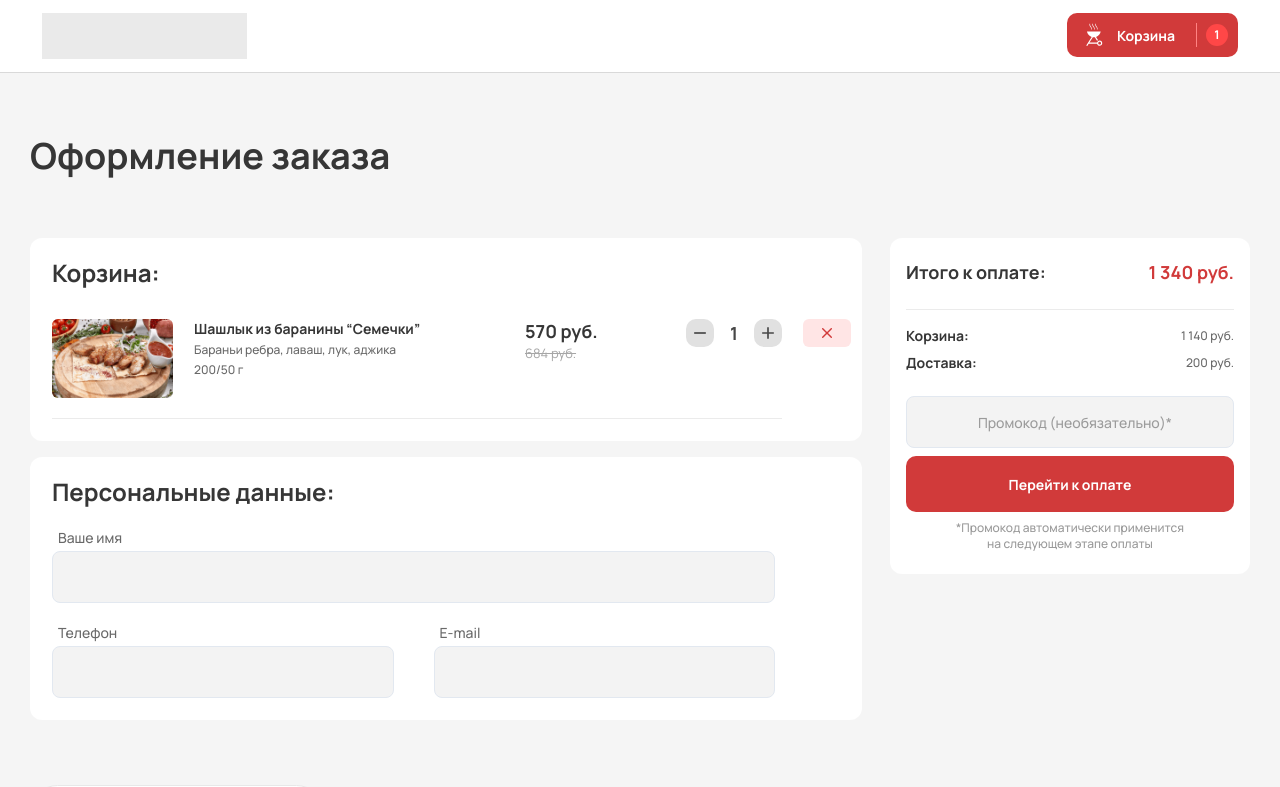
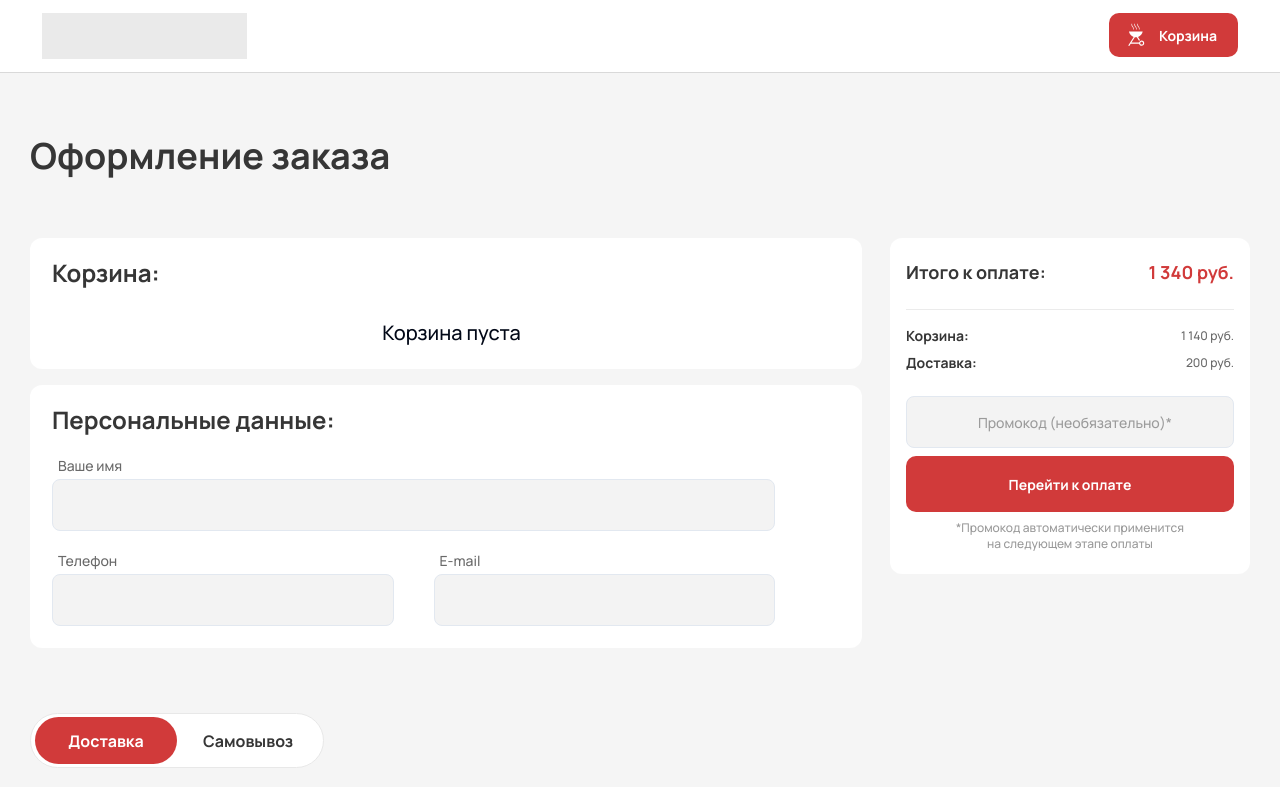
Before and after one commit to Vadim4ick/shampur, a Next.js app: page /orders in a window 1280 px wide. Shown: the top 787 px of the page. Built offline with nearby package versions, Linux system fonts and the light colour scheme.

Commit message:
реализация добавление товаров в корзину

```diff
--- a/src/components/Basket/Basket.tsx
+++ b/src/components/Basket/Basket.tsx
@@ -1,6 +1,11 @@
+"use client";
+
+import { useBasketStore } from "@/store/basket";
 import { BasketItem } from "./BasketItem";
 
 const Basket = () => {
+  const { basket } = useBasketStore();
+
   return (
     <div className="flex flex-col gap-[30px] rounded-[12px] bg-white pb-[22px] pl-[22px] pr-[11px] pt-[18px] max-mobile:gap-6 max-mobile:px-3 max-mobile:py-4">
       <h2 className="text-[24px] font-[700] leading-[33px] text-[#363636]">
@@ -8,7 +13,17 @@ const Basket = () => {
       </h2>
 
       <div className="flex flex-col gap-[20px]">
-        <BasketItem />
+        {basket.map((el, idx) => {
+          const isLastItem = idx === basket.length - 1;
+
+          return (
+            <BasketItem key={el.item.id} el={el} isLastItem={isLastItem} />
+          );
+        })}
+
+        {basket.length === 0 && (
+          <h3 className="text-center text-xl font-medium">Корзина пуста</h3>
+        )}
       </div>
     </div>
   );
--- a/src/components/Basket/BasketItem.tsx
+++ b/src/components/Basket/BasketItem.tsx
@@ -4,54 +4,96 @@ import { useMediaQuery } from "@/shared/hooks/useMedia";
 import { Close } from "@/shared/icons/Close";
 import { Minuse } from "@/shared/icons/Minuse";
 import { Pluse } from "@/shared/icons/Pluse";
+import { calcPrevPriceForSale, cn, formatPrice } from "@/shared/lib/utils";
+import { BasketItem as IBasketItem, useBasketStore } from "@/store/basket";
 import Image from "next/image";
 
-const BasketItemPrices = () => {
+const BasketItemPrices = ({
+  totalPrice,
+  count,
+}: {
+  totalPrice: number;
+  count: number;
+}) => {
   return (
     <div className="flex flex-col">
       <div className="whitespace-nowrap text-[18px] font-[700] leading-[25px] text-[#363636]">
-        570 руб.
+        {formatPrice(totalPrice)} руб.
       </div>
-      <div className="relative whitespace-nowrap text-[13px] font-[400] leading-[18px] text-[#A6A6A6] line-through">
-        684 руб.
-      </div>
+
+      {/* {sale && (
+        <div className="relative whitespace-nowrap text-[13px] font-[400] leading-[18px] text-[#A6A6A6] line-through">
+          {calcPrevPriceForSale({ sale: sale, price: price, count: count })}{" "}
+          руб.
+        </div>
+      )} */}
     </div>
   );
 };
 
-const BasketItemCounter = () => {
+const BasketItemCounter = ({
+  count,
+  inc,
+  dec,
+}: {
+  count: number;
+  inc: () => void;
+  dec: () => void;
+}) => {
   return (
     <div className="flex h-fit items-center gap-[16px]">
-      <button className="flex size-[28px] items-center justify-center rounded-[10px] bg-[#E1E1E1] text-[25px] text-[#474747]">
+      <button
+        onClick={dec}
+        className="flex size-[28px] items-center justify-center rounded-[10px] bg-[#E1E1E1] text-[25px] text-[#474747]"
+      >
         <Minuse />
       </button>
 
       <span className="inline-flex items-center justify-center text-[18px] font-[700] leading-[25px] text-[#474747]">
-        1
+        {count}
       </span>
 
-      <button className="flex size-[28px] items-center justify-center rounded-[10px] bg-[#E1E1E1] text-[25px] text-[#474747]">
+      <button
+        onClick={inc}
+        className="flex size-[28px] items-center justify-center rounded-[10px] bg-[#E1E1E1] text-[25px] text-[#474747]"
+      >
         <Pluse />
       </button>
     </div>
   );
 };
 
-const BasketItem = () => {
+const BasketItem = ({
+  el,
+  isLastItem,
+}: {
+  el: IBasketItem;
+  isLastItem: boolean;
+}) => {
   const isMobile = useMediaQuery(768);
 
+  const { increaseCount, decreaseCount, removeFromBasket } = useBasketStore();
+
+  const inc = () => {
+    increaseCount(el.item);
+  };
+
+  const dec = () => {
+    decreaseCount(el.item);
+  };
   return (
     <article className="flex justify-between gap-[21px] max-mobile:flex-col max-mobile:gap-[13px]">
       <div
-        className={
-          "flex w-full gap-[20px] mobile:border-b mobile:border-[#EBEBEB] mobile:pb-[20px]"
-        }
+        className={cn("flex w-full gap-[20px]", {
+          "mobile:border-b mobile:border-[#EBEBEB] mobile:pb-[20px]":
+            !isLastItem,
+        })}
       >
         <div className="flex w-full gap-[21px] max-mobile:gap-[13px]">
           <div className="relative h-[79px] w-full max-w-[121px] rounded max-mobile:max-w-[112px]">
             <Image
               className="h-full w-full rounded-[6px] object-cover"
-              src="/img/eat/1.png"
+              src={el.item.img}
               fill
               alt=""
             />
@@ -59,31 +101,62 @@ const BasketItem = () => {
 
           <div className="flex w-full max-w-[310px] flex-col gap-[4px]">
             <span className="line-clamp-2 text-[14px] font-[700] leading-[19px] text-[#363636]">
-              Шашлык из баранины “Семечки”
+              {el.item.title}
             </span>
-            <p className="line-clamp-2 text-[12px] font-[500] leading-[16px] text-[#696969]">
-              Бараньи ребра, лаваш, лук, аджика
-            </p>
+
+            {el.item.description && (
+              <p className="line-clamp-2 text-[12px] font-[500] leading-[16px] text-[#696969]">
+                {el.item.description.join(", ")}
+              </p>
+            )}
+
             <span className="text-[12px] font-[500] leading-[16px] text-[#696969]">
-              200/50 г
+              {el.item.weight}
             </span>
           </div>
 
-          {!isMobile && <BasketItemPrices />}
+          {!isMobile && (
+            <BasketItemPrices
+              totalPrice={el.totalPrice}
+              // sale={el.item.sale}
+              count={el.count}
+            />
+          )}
         </div>
 
-        {!isMobile && <BasketItemCounter />}
+        {!isMobile && (
+          <BasketItemCounter inc={inc} dec={dec} count={el.count} />
+        )}
       </div>
 
-      <div className="max-mobile:flex max-mobile:items-center max-mobile:justify-between max-mobile:gap-2 max-mobile:border-b max-mobile:border-[#EBEBEB] max-mobile:pb-[20px]">
-        {isMobile && <BasketItemPrices />}
+      <div
+        className={cn(
+          "max-mobile:flex max-mobile:items-center max-mobile:justify-between max-mobile:gap-2",
+          {
+            "max-mobile:border-b max-mobile:border-[#EBEBEB] max-mobile:pb-[20px]":
+              !isLastItem,
+          },
+        )}
+      >
+        {isMobile && (
+          <BasketItemPrices
+            totalPrice={el.totalPrice}
+            // sale={el.item.sale}
+            count={el.count}
+          />
+        )}
 
         <div className="flex gap-[9px]">
-          <button className="h-fit rounded-[6px] bg-[#FFE5E5] px-[17px] py-[7px] max-mobile:px-[7px]">
+          <button
+            onClick={() => removeFromBasket(el.item)}
+            className="h-fit rounded-[6px] bg-[#FFE5E5] px-[17px] py-[7px] max-mobile:px-[7px]"
+          >
             <Close />
           </button>
 
-          {isMobile && <BasketItemCounter />}
+          {isMobile && (
+            <BasketItemCounter inc={inc} dec={dec} count={el.count} />
+          )}
         </div>
       </div>
     </article>
--- a/src/components/CatalogItem.tsx
+++ b/src/components/CatalogItem.tsx
@@ -1,11 +1,21 @@
+"use client";
+
 import { ICatalogItem } from "@/shared/const/catalogItems";
-// import { Minuse } from "@/shared/icons/Minuse";
-// import { Pluse } from "@/shared/icons/Pluse";
+import { Minuse } from "@/shared/icons/Minuse";
+import { Pluse } from "@/shared/icons/Pluse";
 import { calcPrevPriceForSale, formatPrice } from "@/shared/lib/utils";
 import { Button } from "@/shared/ui/button";
+import { useBasketStore } from "@/store/basket";
 import Image from "next/image";
 
 const CatalogItem = ({ item }: { item: ICatalogItem }) => {
+  const { addToBasket, basket, increaseCount, decreaseCount } =
+    useBasketStore();
+
+  const findItemToBasket = basket.find(
+    (basketItem) => basketItem.item.id === item.id,
+  );
+
   return (
     <article className="flex h-[360px] flex-col gap-[10px] max-mobile:h-[332px]">
       <div className="relative min-h-[182px]">
@@ -56,26 +66,37 @@ const CatalogItem = ({ item }: { item: ICatalogItem }) => {
             )}
           </div>
 
+          {!findItemToBasket && (
             <Button
+              onClick={() => addToBasket(item)}
               className="h-[44px] max-w-[140px] max-mobile:max-w-[170px]"
               variant={"revert"}
             >
               Добавить
             </Button>
+          )}
 
-          {/* <div className="flex items-center gap-[12px]">
-            <button className="flex size-[36px] items-center justify-center rounded-[10px] bg-[#E1E1E1]">
+          {findItemToBasket && (
+            <div className="flex items-center gap-[12px]">
+              <button
+                onClick={() => decreaseCount(item)}
+                className="flex size-[36px] items-center justify-center rounded-[10px] bg-[#E1E1E1]"
+              >
                 <Minuse />
               </button>
 
               <span className="inline-flex size-[24px] items-center justify-center text-[18px] font-[700] leading-[25px] text-[#474747]">
-              1
+                {findItemToBasket.count}
               </span>
 
-            <button className="flex size-[36px] items-center justify-center rounded-[10px] bg-[#E1E1E1]">
+              <button
+                onClick={() => increaseCount(item)}
+                className="flex size-[36px] items-center justify-center rounded-[10px] bg-[#E1E1E1]"
+              >
                 <Pluse />
               </button>
-          </div> */}
+            </div>
+          )}
         </div>
       </div>
     </article>
--- a/src/components/Header.tsx
+++ b/src/components/Header.tsx
@@ -7,6 +7,7 @@ import { Phone } from "@/shared/icons/Phone";
 import { Time } from "@/shared/icons/Time";
 import { cn } from "@/shared/lib/utils";
 import { Container } from "@/shared/ui/container";
+import { useBasketStore } from "@/store/basket";
 import { useHeaderStore } from "@/store/header";
 import Link from "next/link";
 import { useCallback, useEffect, useRef, useState } from "react";
@@ -16,6 +17,8 @@ const Header = ({ bottomLinks = true }: { bottomLinks?: boolean }) => {
   const ref = useRef<HTMLDivElement | null>(null);
   const observerRef = useRef<IntersectionObserver | null>(null);
   const { fixed, setFixed } = useHeaderStore();
+
+  const { totalCount } = useBasketStore();
 
   const handleScroll = useCallback(() => {
     const scrollTop = window.scrollY || document.documentElement.scrollTop;
@@ -28,8 +31,6 @@ const Header = ({ bottomLinks = true }: { bottomLinks?: boolean }) => {
   }, [setFixed]);
 
   const handleResize = useCallback(() => {
-    console.log(123123);
-
     if (observerRef.current) {
       const sections = document.querySelectorAll("[data-catalog]");
       sections.forEach((section) => {
@@ -157,7 +158,12 @@ const Header = ({ bottomLinks = true }: { bottomLinks?: boolean }) => {
           <Container>
             <div className="flex justify-between">
               {/* LOGO */}
-              <div className="h-[46px] w-full max-w-[205px] bg-[#EAEAEA] max-mobile:max-w-[181px]"></div>
+              <Link
+                className="h-[46px] w-full max-w-[205px] bg-[#EAEAEA] max-mobile:max-w-[181px]"
+                href={"/"}
+              >
+                <div />
+              </Link>
               {/* /LOGO */}
 
               <button className="flex h-[44px] items-center rounded-[10px] bg-[#D13A3A] pl-[14px] transition-colors max-mobile:pl-[9px] [@media(any-hover:hover){&:hover}]:bg-[#BF3A3A]">
@@ -170,15 +176,19 @@ const Header = ({ bottomLinks = true }: { bottomLinks?: boolean }) => {
                 </div>
 
                 {/* Counter */}
+                {totalCount > 0 && (
+                  <>
                     <div className="relative h-[24px] pr-[10px] max-mobile:pr-[12px]">
                       <div className="before:absolute before:block before:h-[24px] before:w-[1px] before:bg-[#FF8383]"></div>
                     </div>
 
                     <div className="mr-[10px] flex size-[22px] items-center justify-center rounded-[100px] bg-[#FF4747] max-mobile:mr-[12px]">
-                  <span className="max-w-[6px] text-[12px] font-[700] leading-[12px] text-white">
-                    1
+                      <span className="text-[12px] font-[700] leading-[12px] text-white">
+                        {totalCount}
                       </span>
                     </div>
+                  </>
+                )}
                 {/* /Counter */}
               </button>
             </div>
--- a/src/shared/lib/utils.ts
+++ b/src/shared/lib/utils.ts
@@ -12,11 +12,19 @@ export const formatPrice = (price: number) => {
 export const calcPrevPriceForSale = ({
   sale,
   price,
+  count,
 }: {
   sale: number;
   price: number;
+  count?: number;
 }) => {
-  const totalPrice = price + (price * sale) / 100;
+  let totalPrice;
+
+  if (count) {
+    totalPrice = price + (price * count * sale) / 100;
+  } else {
+    totalPrice = price + (price * sale) / 100;
+  }
 
   return formatPrice(totalPrice);
 };
--- /dev/null
+++ b/src/store/basket.ts
@@ -0,0 +1,129 @@
+import { ICatalogItem } from "@/shared/const/catalogItems";
+import { create } from "zustand";
+
+export interface BasketItem {
+  count: number;
+  item: ICatalogItem;
+  totalPrice: number;
+}
+
+interface State {
+  basket: BasketItem[];
+  totalCount: number;
+
+  addToBasket: (item: ICatalogItem) => void;
+  increaseCount: (item: ICatalogItem) => void;
+  decreaseCount: (item: ICatalogItem) => void;
+  removeFromBasket: (item: ICatalogItem) => void;
+}
+
+const calculateTotalCount = (basket: BasketItem[]) =>
+  basket.reduce((acc, basketItem) => acc + basketItem.count, 0);
+
+export const useBasketStore = create<State>((set) => ({
+  basket: [],
+  totalCount: 0,
+
+  // Добавление товара в корзину
+  addToBasket: (item: ICatalogItem) =>
+    set((state) => {
+      const existingItem = state.basket.find(
+        (basketItem) => basketItem.item.id === item.id,
+      );
+
+      let updatedBasket;
+
+      if (existingItem) {
+        const newCount = existingItem.count + 1;
+
+        updatedBasket = state.basket.map((basketItem) =>
+          basketItem.item.id === item.id
+            ? {
+                ...basketItem,
+                count: newCount,
+                totalPrice: item.price * newCount,
+              }
+            : basketItem,
+        );
+      } else {
+        updatedBasket = [
+          ...state.basket,
+          { item, count: 1, totalPrice: item.price },
+        ];
+      }
+
+      return {
+        basket: updatedBasket,
+        totalCount: calculateTotalCount(updatedBasket),
+      };
+    }),
+
+  // Увеличение количества товара в корзине
+  increaseCount: (item: ICatalogItem) =>
+    set((state) => {
+      const updatedBasket = state.basket.map((basketItem) => {
+        if (basketItem.item.id === item.id) {
+          const newCount = basketItem.count + 1;
+
+          return {
+            ...basketItem,
+            count: newCount,
+            totalPrice: item.price * newCount,
+          };
+        } else {
+          return basketItem;
+        }
+      });
+
+      return {
+        basket: updatedBasket,
+        totalCount: calculateTotalCount(updatedBasket),
+      };
+    }),
+
+  // Уменьшение количества товара в корзине
+  decreaseCount: (item: ICatalogItem) =>
+    set((state) => {
+      const existingItem = state.basket.find(
+        (basketItem) => basketItem.item.id === item.id,
+      );
+
+      let updatedBasket;
+
+      if (existingItem && existingItem.count > 1) {
+        const newCount = existingItem.count - 1;
+
+        updatedBasket = state.basket.map((basketItem) =>
+          basketItem.item.id === item.id
+            ? {
+                ...basketItem,
+                count: newCount,
+                totalPrice: item.price * newCount,
+              }
+            : basketItem,
+        );
+      } else {
+        updatedBasket = state.basket.filter(
+          (basketItem) => basketItem.item.id !== item.id,
+        );
+      }
+
+      return {
+        basket: updatedBasket,
+        totalCount: calculateTotalCount(updatedBasket),
+      };
+    }),
+
+  // Удаление товара из корзины
+  removeFromBasket: (item: ICatalogItem) =>
+    set((state) => {
+      const updatedBasket = state.basket.filter(
+        (basketItem) => basketItem.item.id !== item.id,
+      );
+
+      return {
+        basket: updatedBasket,
+        totalCount: calculateTotalCount(updatedBasket),
+      };
+    }),
+}));
```
Also changed, not shown: src/shared/const/catalogItems.tsx (+12 -12 lines). Lines whose indentation alone changed are shown as unchanged.
